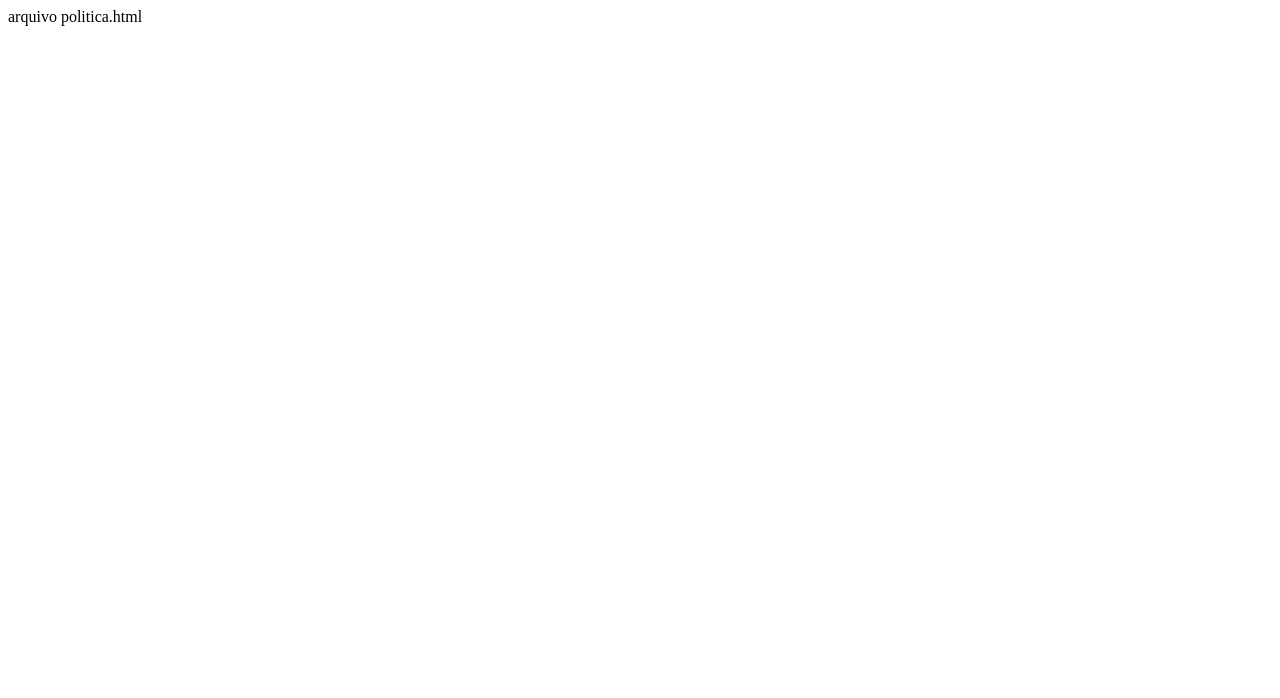
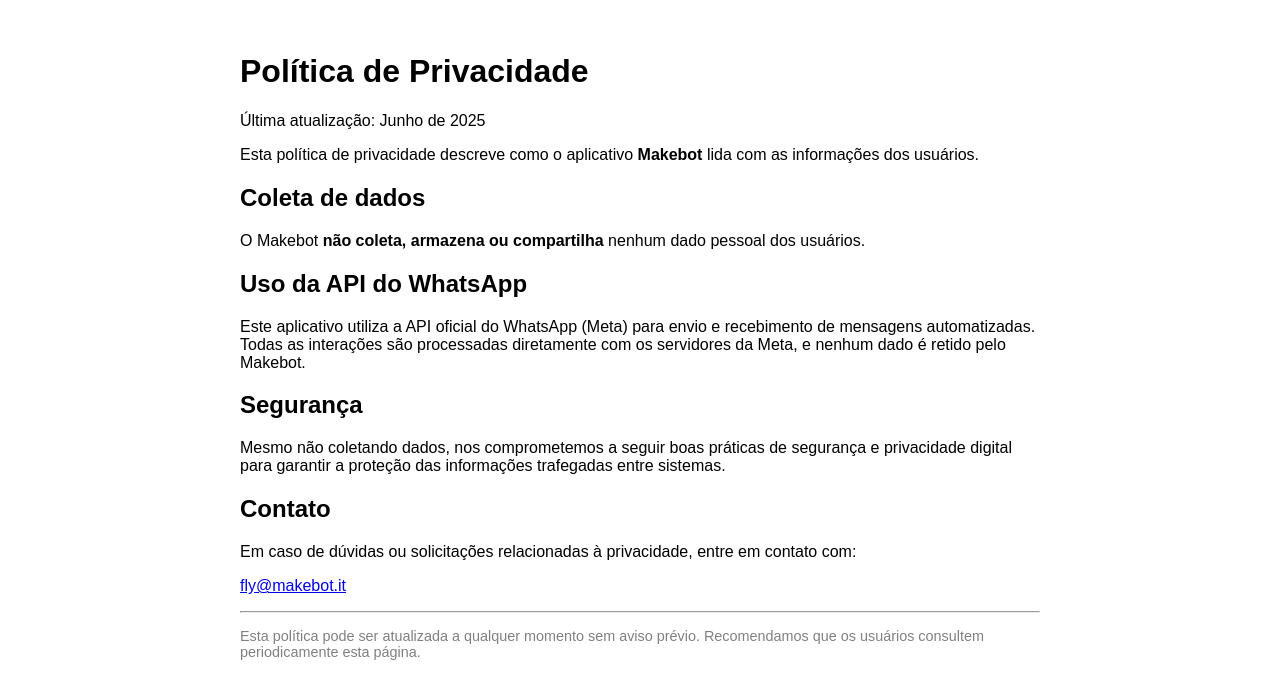
Before and after one commit to martinsjr/makebot.it-politicas-legais, a plain HTML site: page politica.html in a window 1280 px wide. Drawn offline with Linux system fonts and the light colour scheme.

Commit message:
Update politica.html

```diff
--- a/politica.html
+++ b/politica.html
@@ -1 +1,33 @@
-arquivo politica.html
+<!DOCTYPE html>
+<html lang="pt-BR">
+<head>
+  <meta charset="UTF-8" />
+  <meta name="viewport" content="width=device-width, initial-scale=1.0" />
+  <title>Política de Privacidade - Makebot</title>
+</head>
+<body style="font-family: sans-serif; max-width: 800px; margin: 0 auto; padding: 2rem;">
+  <h1>Política de Privacidade</h1>
+
+  <p>Última atualização: Junho de 2025</p>
+
+  <p>Esta política de privacidade descreve como o aplicativo <strong>Makebot</strong> lida com as informações dos usuários.</p>
+
+  <h2>Coleta de dados</h2>
+  <p>O Makebot <strong>não coleta, armazena ou compartilha</strong> nenhum dado pessoal dos usuários.</p>
+
+  <h2>Uso da API do WhatsApp</h2>
+  <p>Este aplicativo utiliza a API oficial do WhatsApp (Meta) para envio e recebimento de mensagens automatizadas. Todas as interações são processadas diretamente com os servidores da Meta, e nenhum dado é retido pelo Makebot.</p>
+
+  <h2>Segurança</h2>
+  <p>Mesmo não coletando dados, nos comprometemos a seguir boas práticas de segurança e privacidade digital para garantir a proteção das informações trafegadas entre sistemas.</p>
+
+  <h2>Contato</h2>
+  <p>Em caso de dúvidas ou solicitações relacionadas à privacidade, entre em contato com:</p>
+  <p><a href="mailto:fly@makebot.it">fly@makebot.it</a></p>
+
+  <hr />
+  <p style="font-size: 0.9rem; color: gray;">
+    Esta política pode ser atualizada a qualquer momento sem aviso prévio. Recomendamos que os usuários consultem periodicamente esta página.
+  </p>
+</body>
+</html>
```
